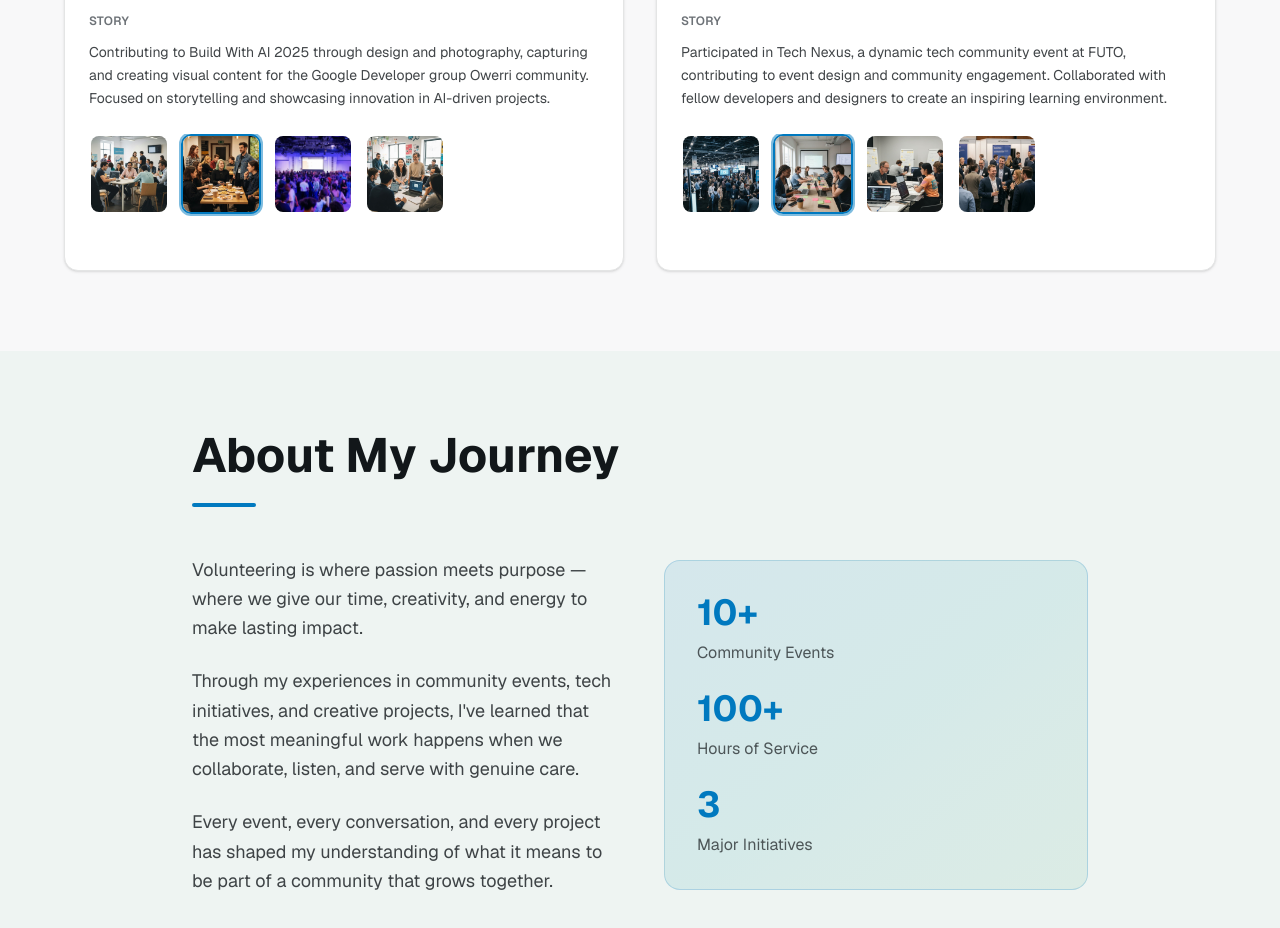
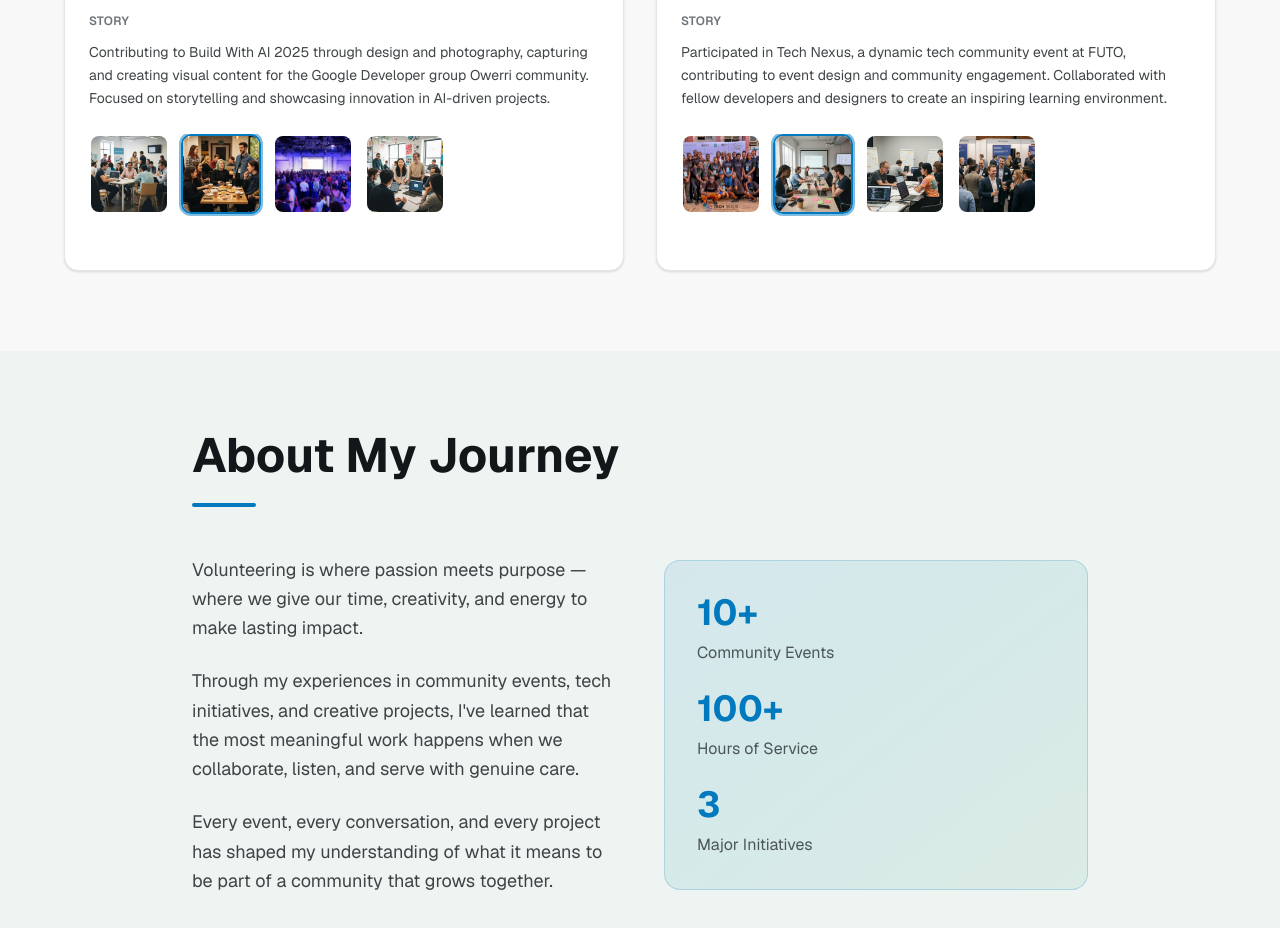
Before and after one commit to nestorcyber/nesvol, a Next.js app: page / in a window 1280 px wide. Shown: the part 2300-3228 px from the top of the page. Built offline with nearby package versions, Linux system fonts and the light colour scheme.

Commit message:
Updated images

```diff
--- a/app/page.tsx
+++ b/app/page.tsx
@@ -56,7 +56,7 @@ const experiences = [
     description:
       "Participated in Tech Nexus, a dynamic tech community event at FUTO, contributing to event design and community engagement. Collaborated with fellow developers and designers to create an inspiring learning environment.",
     images: [
-      "/tech-conference-event.jpg",
+      "/tech-nexus-team.jpg",
       "/developer-community-gathering.jpg",
       "/tech-workshop-session.jpg",
       "/networking-event.jpg",
```
Also changed, not shown: public/tech-conference-event.jpg (deleted), public/tech-nexus-team.jpg (added).
